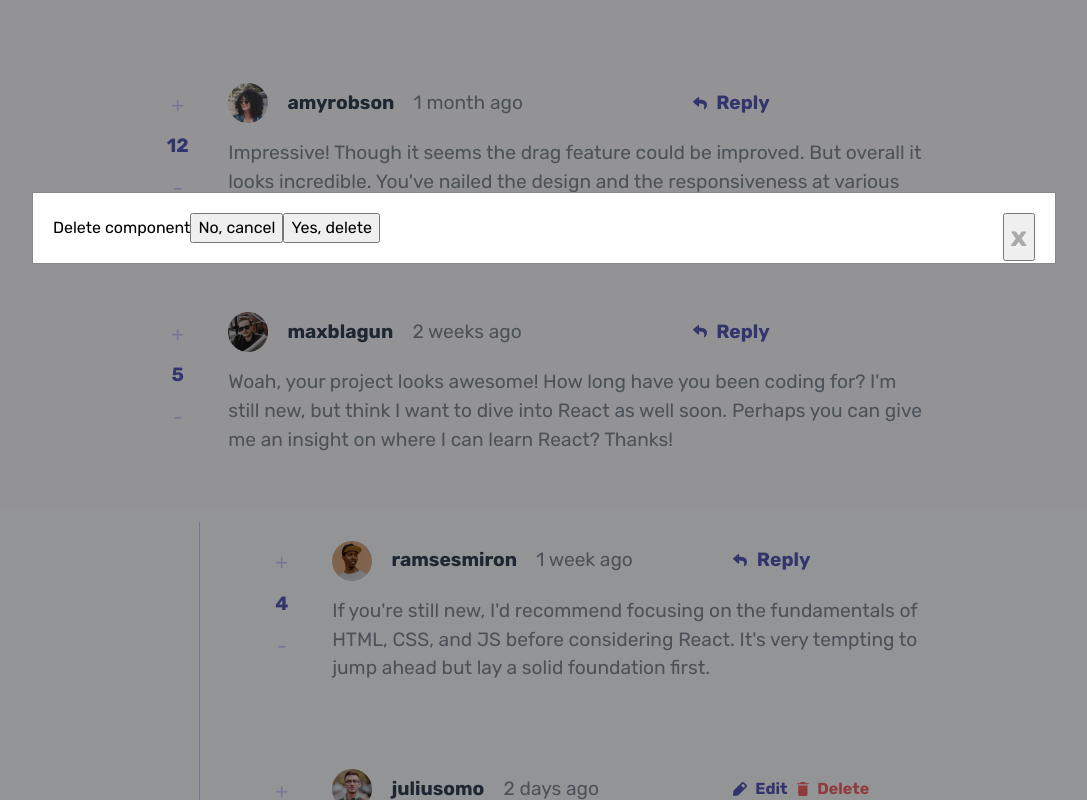
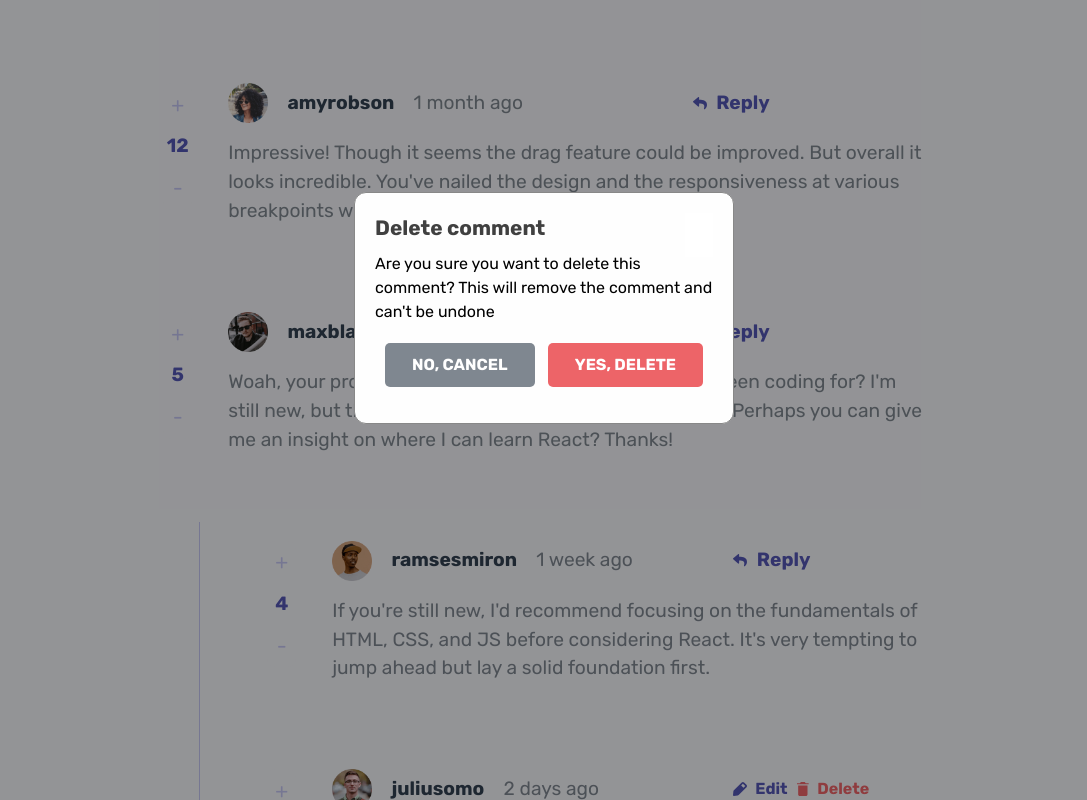
Before and after one commit to JuanSebastianGB/interactive-comments, a React (Vite) app: page / in a window 1280 px wide. Both pictures are taken after a click on the button "Delete". Shown: the top 800 px of the page, without its empty margins (96-1183 px from the left). Built offline with nearby package versions, Linux system fonts and the light colour scheme.

Commit message:
UI: Finishing UI for modal

```diff
--- a/src/components/Modal/Modal.tsx
+++ b/src/components/Modal/Modal.tsx
@@ -9,14 +9,27 @@ const Modal: React.FC<ModalProps> = ({ close }) => {
   const modalRoot = document.getElementById('modal-root');
   if (!modalRoot) return null;
   return createPortal(
-    <ModalStyle role="dialog">
-      <div className="modal">
+    <ModalStyle role="dialog" onClick={() => close()}>
+      <div
+        className="modal-content"
+        onClick={(e) => {
+          e.stopPropagation();
+        }}
+      >
         <button data-testid="close" className="close" onClick={() => close()}>
           x
         </button>
-        <span>Delete component</span>
-        <button onClick={() => close()}>No, cancel</button>
-        <button>Yes, delete</button>
+        <h3 className="title">Delete comment</h3>
+        <p className="content">
+          Are you sure you want to delete this comment? This will remove the
+          comment and can't be undone
+        </p>
+        <div className="buttons">
+          <button className="btn btn-cancel" onClick={() => close()}>
+            No, cancel
+          </button>
+          <button className="btn btn-delete">Yes, delete</button>
+        </div>
       </div>
     </ModalStyle>,
     modalRoot
@@ -32,16 +45,60 @@ export const ModalStyle = styled.div`
   height: 100%;
   overflow: auto;
   background-color: rgba(0, 0, 0, 0.4);
-  .modal {
+  .buttons {
+    display: flex;
+    align-items: center;
+    justify-content: center;
+    gap: 0.8rem;
+    padding-bottom: 1rem;
+  }
+  .modal-content {
     background-color: #fefefe;
     margin: 15% auto;
     padding: 20px;
     border: 1px solid #888;
-    width: 80%;
+    max-width: 380px;
+    border-radius: 12px;
+    .title {
+      padding-bottom: 0.5rem;
+      font-size: 1.3rem;
+      font-weight: 700;
+      color: hsl(0, 0%, 25%);
+    }
+    .content {
+      padding-bottom: 0.2rem;
+    }
+    .btn {
+      text-transform: uppercase;
+      padding: 10px 1.7rem;
+      border-radius: 5px;
+      border: none;
+      cursor: pointer;
+      font-weight: 700;
+      margin-top: 1rem;
+      &.btn-cancel {
+        background-color: var(--clr-gray);
+        color: var(--clr-white);
+        &:hover {
+          background-color: #e1e1e1;
+          transition: all 0.3s ease-in-out;
+        }
+      }
+      &.btn-delete {
+        background-color: var(--clr-red);
+        color: #fff;
+        &:hover {
+          background-color: #e60000;
+          transition: all 0.3s ease-in-out;
+        }
+      }
+    }
   }
 
   .close {
-    color: #aaa;
+    color: var(--clr-white);
+    background-color: var(--clr-white);
+    border: none;
     float: right;
     font-size: 28px;
     font-weight: bold;
```
Also changed, not shown: 2 other files (tests, documents, lock files or other folders).
